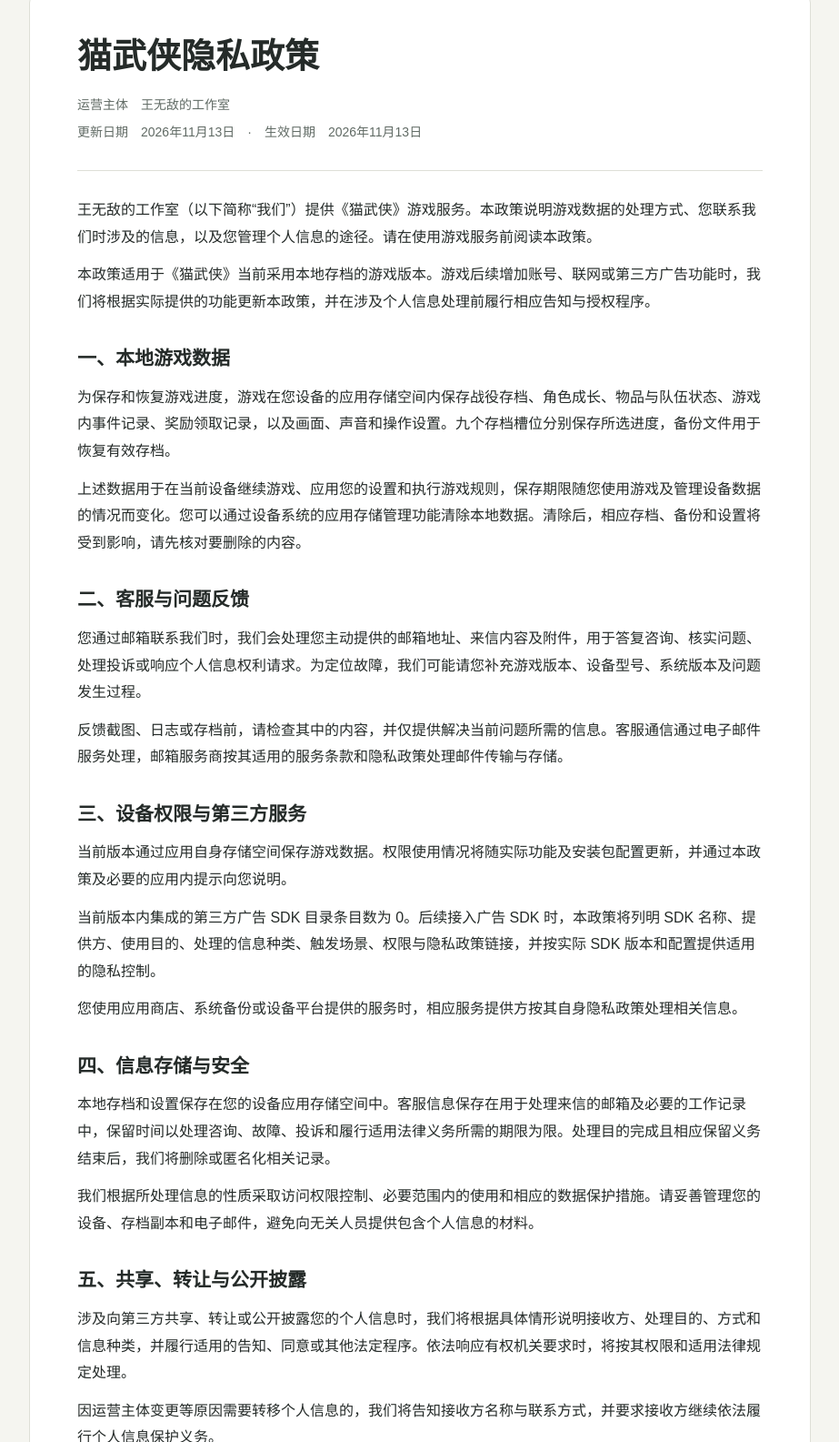
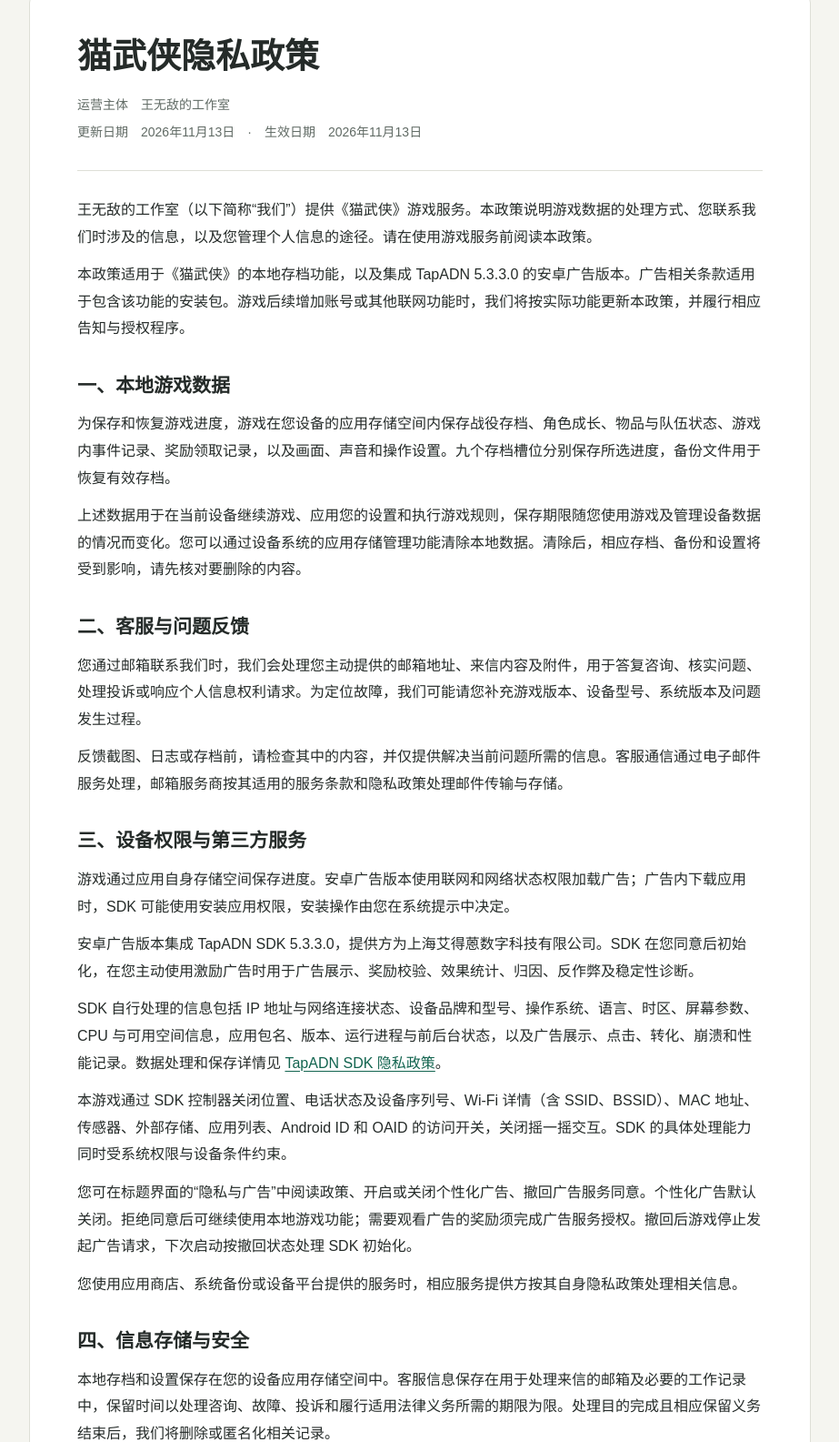
Before and after one commit to wwh123AB/maowuxia-privacy, a plain HTML site: page index.html in a window 1280 px wide. Shown: the part 45-1630 px from the top of the page at 91% size, without its empty margins (178-1101 px from the left). Drawn offline with Linux system fonts and the light colour scheme.

Commit message:
Disclose Android TapADN SDK and privacy controls

```diff
--- a/index.html
+++ b/index.html
@@ -34,7 +34,7 @@
   </header>
 
   <p>王无敌的工作室（以下简称“我们”）提供《猫武侠》游戏服务。本政策说明游戏数据的处理方式、您联系我们时涉及的信息，以及您管理个人信息的途径。请在使用游戏服务前阅读本政策。</p>
-  <p>本政策适用于《猫武侠》当前采用本地存档的游戏版本。游戏后续增加账号、联网或第三方广告功能时，我们将根据实际提供的功能更新本政策，并在涉及个人信息处理前履行相应告知与授权程序。</p>
+  <p>本政策适用于《猫武侠》的本地存档功能，以及集成 TapADN 5.3.3.0 的安卓广告版本。广告相关条款适用于包含该功能的安装包。游戏后续增加账号或其他联网功能时，我们将按实际功能更新本政策，并履行相应告知与授权程序。</p>
 
   <section aria-labelledby="local-data">
     <h2 id="local-data">一、本地游戏数据</h2>
@@ -50,8 +50,11 @@
 
   <section aria-labelledby="permissions">
     <h2 id="permissions">三、设备权限与第三方服务</h2>
-    <p>当前版本通过应用自身存储空间保存游戏数据。权限使用情况将随实际功能及安装包配置更新，并通过本政策及必要的应用内提示向您说明。</p>
-    <p>当前版本内集成的第三方广告 SDK 目录条目数为 0。后续接入广告 SDK 时，本政策将列明 SDK 名称、提供方、使用目的、处理的信息种类、触发场景、权限与隐私政策链接，并按实际 SDK 版本和配置提供适用的隐私控制。</p>
+    <p>游戏通过应用自身存储空间保存进度。安卓广告版本使用联网和网络状态权限加载广告；广告内下载应用时，SDK 可能使用安装应用权限，安装操作由您在系统提示中决定。</p>
+    <p>安卓广告版本集成 TapADN SDK 5.3.3.0，提供方为上海艾得蒽数字科技有限公司。SDK 在您同意后初始化，在您主动使用激励广告时用于广告展示、奖励校验、效果统计、归因、反作弊及稳定性诊断。</p>
+    <p>SDK 自行处理的信息包括 IP 地址与网络连接状态、设备品牌和型号、操作系统、语言、时区、屏幕参数、CPU 与可用空间信息，应用包名、版本、运行进程与前后台状态，以及广告展示、点击、转化、崩溃和性能记录。数据处理和保存详情见 <a href="https://ssp.dirichlet.cn/docs/agreement/">TapADN SDK 隐私政策</a>。</p>
+    <p>本游戏通过 SDK 控制器关闭位置、电话状态及设备序列号、Wi-Fi 详情（含 SSID、BSSID）、MAC 地址、传感器、外部存储、应用列表、Android ID 和 OAID 的访问开关，关闭摇一摇交互。SDK 的具体处理能力同时受系统权限与设备条件约束。</p>
+    <p>您可在标题界面的“隐私与广告”中阅读政策、开启或关闭个性化广告、撤回广告服务同意。个性化广告默认关闭。拒绝同意后可继续使用本地游戏功能；需要观看广告的奖励须完成广告服务授权。撤回后游戏停止发起广告请求，下次启动按撤回状态处理 SDK 初始化。</p>
     <p>您使用应用商店、系统备份或设备平台提供的服务时，相应服务提供方按其自身隐私政策处理相关信息。</p>
   </section>
 
```
